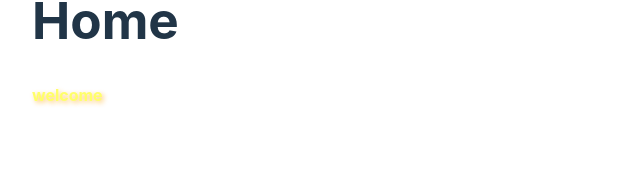
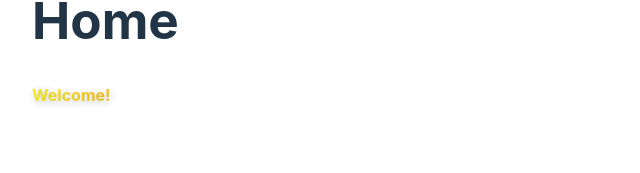
Before and after one commit to datacrush/app-framework, a React (Vite) app: page / in a window 1280 px wide. Both pictures are taken after a click on the button "Log in". Shown: the part 115-288 px from the top of the page, without its empty margins (0-640 px from the left). Built offline with nearby package versions, Linux system fonts and the light colour scheme.

Commit message:
simple page example

```diff
--- a/src/App.css
+++ b/src/App.css
@@ -4,7 +4,6 @@
   padding: 2rem;
   text-align: left;
 }
-
 
 @media (prefers-reduced-motion: no-preference) {
   a:nth-of-type(2) .logo {
@@ -13,14 +12,20 @@
 }
 
 @keyframes blink {
-  0% { opacity: 1; }
-  50% { opacity: 0; }
-  100% { opacity: 1; }
+  0%,
+  100% {
+    opacity: 1;
+  }
+  50% {
+    opacity: 0.5;
+  }
 }
 
-.cheesy-blink {
-  color: yellow;
+.cheesy-blink-gradient {
+  background: linear-gradient(45deg, yellow, orange, red);
+  -webkit-background-clip: text;
+  -webkit-text-fill-color: transparent;
   font-weight: bold;
-  text-shadow: 2px 2px 5px orange;
-  animation: blink 0.8s infinite;
+  text-shadow: 2px 2px 10px rgba(0, 0, 0, 0.3);
+  animation: blink 1s infinite;
 }
--- a/src/components/home/Home.tsx
+++ b/src/components/home/Home.tsx
@@ -1,14 +1,18 @@
+import { Config } from "../../types";
 import { Page } from "../page/Page";
+
+const welcome: Config = [
+  "div",
+  { className: "cheesy-blink-gradient" },
+  "Welcome!",
+];
 
 export const Home: React.FC = () => {
   return (
     <div>
       <h1>Home</h1>
-      <Page
-        name="div"
-        props={{ className: "cheesy-blink" }}
-        children={"welcome"}
-      />
+
+      <Page config={welcome} />
     </div>
   );
 };
--- a/src/components/page/Page.tsx
+++ b/src/components/page/Page.tsx
@@ -1,4 +1,5 @@
 import React from "react";
+import { Config } from "../../types";
 
 // import { isValidElementType } from "react-is";
 // Explore using this for any html element: isValidElementType(elementName)
@@ -6,12 +7,10 @@ import React from "react";
 
 // type Config = Record<string, Record<string, any>>;
 
-type Config = {
-  name: string;
-  props: Record<string, any>;
-  children?: React.ReactNode | React.ReactNode[];
+interface PageProps {
+  config: Config;
+}
+
+export const Page: React.FC<PageProps> = ({ config }) => {
+  return React.createElement(...config);
 };
-
-export const Page: React.FC<Config> = (config) => {
-  return React.createElement(config.name, config.props, config?.children);
-};
--- /dev/null
+++ b/src/types/index.ts
@@ -0,0 +1,5 @@
+export type Config = [
+  string,
+  Record<string, any>,
+  React.ReactNode | React.ReactNode[]
+];
```
